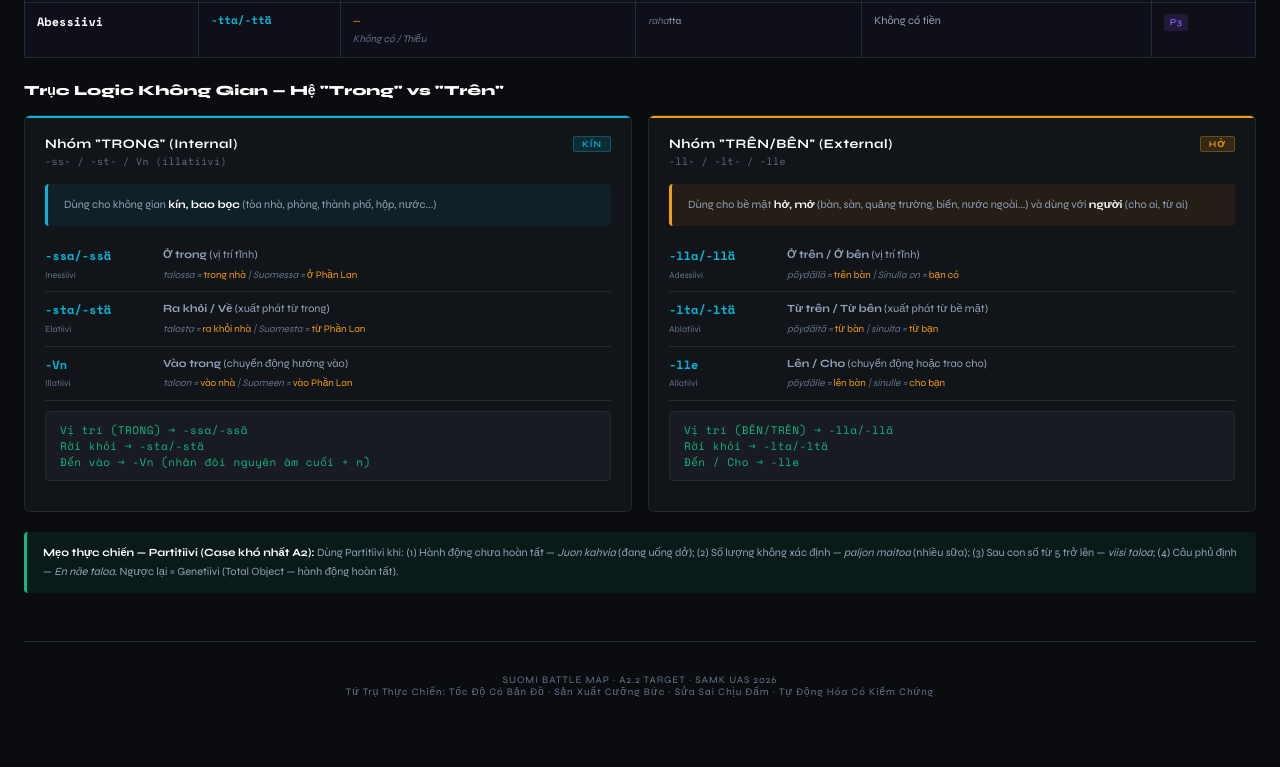
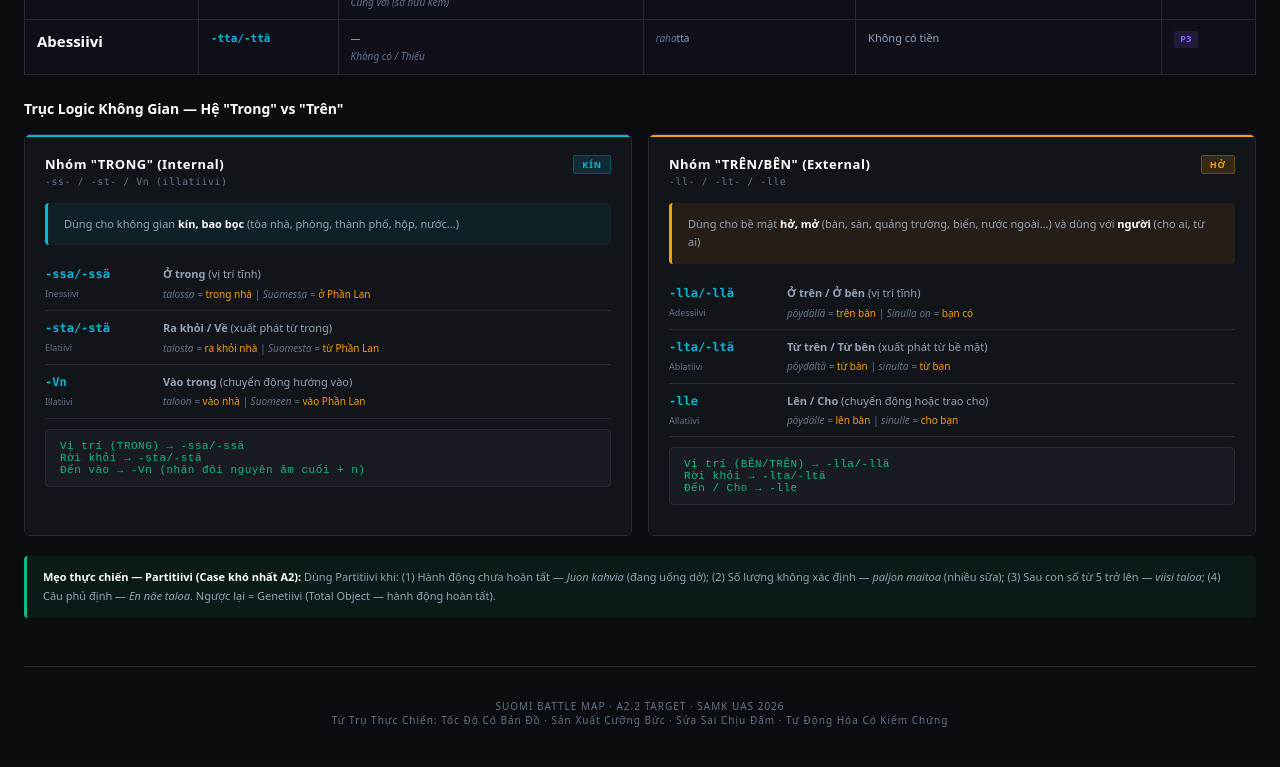
Before and after one commit to LamPhong2909/HOCTIENGPHAN.github.io, a plain HTML site: page index.html in a window 1280 px wide. Shown: the part 1351-2118 px from the top of the page. Before the commit the page ends 2089 px from the top, so only its background shows below. Drawn offline with nearby package versions, Linux system fonts and the light colour scheme.

Commit message:
Refactor font styles in index.html for improved consistency and readability

```diff
--- a/index.html
+++ b/index.html
@@ -5,7 +5,7 @@
 <meta name="viewport" content="width=device-width, initial-scale=1.0">
 <title>Bản Đồ Chiến Lược Tiếng Phần Lan</title>
 <style>
-  @import url('https://fonts.googleapis.com/css2?family=Space+Mono:wght@400;700&family=Syne:wght@400;600;700;800&family=IBM+Plex+Mono:wght@400;500;600&display=swap');
+
 
   :root {
     --bg: #0a0c10;
@@ -29,7 +29,7 @@
   body {
     background: var(--bg);
     color: var(--text);
-    font-family: 'Syne', Arial, Helvetica, sans-serif;
+    font-family: system-ui, -apple-system, BlinkMacSystemFont, 'Segoe UI', 'Roboto', 'Helvetica Neue', Arial, 'Liberation Sans', 'Noto Sans', sans-serif;
     min-height: 100vh;
     padding: 24px;
   }
@@ -57,7 +57,7 @@
     margin-bottom: 12px;
   }
   .header h1 {
-    font-family: 'Syne', sans-serif;
+    font-family: inherit;
     font-size: clamp(22px, 4vw, 38px);
     font-weight: 800;
     color: #fff;
@@ -91,7 +91,7 @@
   }
   .tab {
     padding: 10px 20px;
-    font-family: 'Syne', sans-serif;
+    font-family: inherit;
     font-size: 12px;
     font-weight: 700;
     letter-spacing: 1.5px;
@@ -113,7 +113,7 @@
 
   /* SECTION TITLE */
   .section-title {
-    font-family: 'Syne', Arial, Helvetica, sans-serif;
+    font-family: inherit;
     font-size: 18px;
     font-weight: 800;
     color: #fff;
@@ -167,14 +167,14 @@
     margin-bottom: 16px;
   }
   .card-title {
-    font-family: 'Syne', Arial, Helvetica, sans-serif;
+    font-family: inherit;
     font-size: 13px;
     font-weight: 700;
     color: #fff;
     letter-spacing: 0.5px;
   }
   .card-title .finnish {
-    font-family: 'IBM Plex Mono', 'Space Mono', 'Courier New', monospace;
+    font-family: 'Fira Mono', 'Consolas', 'Liberation Mono', monospace;
     font-size: 10px;
     color: var(--text-muted);
     font-weight: 400;
@@ -209,7 +209,7 @@
   }
   .case-row:last-child { border-bottom: none; }
   .case-suffix {
-    font-family: 'Space Mono', 'IBM Plex Mono', 'Courier New', monospace;
+    font-family: 'Fira Mono', 'Consolas', 'Liberation Mono', monospace;
     font-size: 12px;
     font-weight: 700;
     color: var(--accent-cyan);
@@ -396,8 +396,8 @@
     line-height: 1.6;
   }
   .overview-table tr:hover td { background: rgba(255,255,255,0.02); }
-  .ot-case { font-family: 'Space Mono', monospace; font-weight: 700; color: #fff; font-size: 12px; }
-  .ot-suffix { color: var(--accent-cyan); font-family: 'Space Mono', monospace; font-weight: 700; }
+  .ot-case { font-family: inherit; font-weight: 700; color: #fff; font-size: 15px; }
+  .ot-suffix { color: var(--accent-cyan); font-family: 'Fira Mono', 'Consolas', 'Liberation Mono', monospace; font-weight: 700; }
   .ot-question { color: var(--accent-amber); font-size: 10px; }
   .ot-example { color: var(--text-muted); font-size: 10px; font-style: italic; }
   .ot-example span { color: var(--text-dim); font-style: normal; }
```
